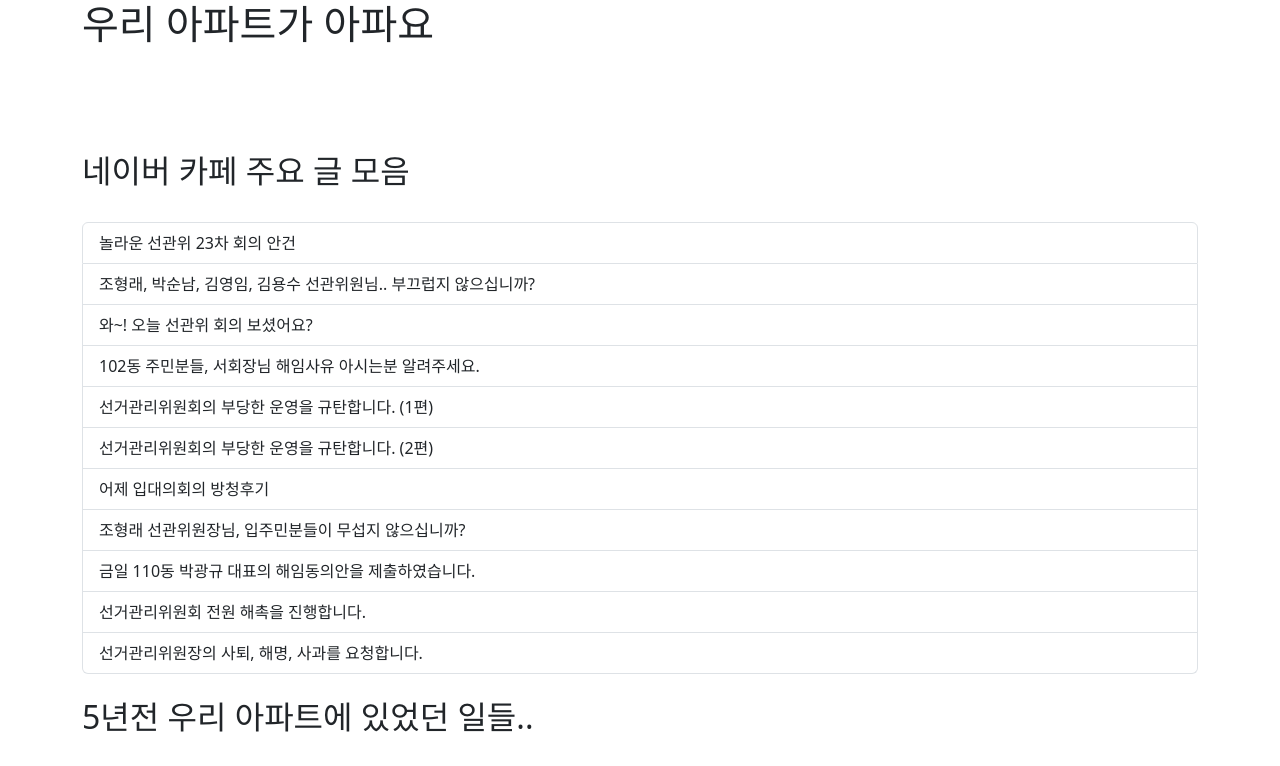
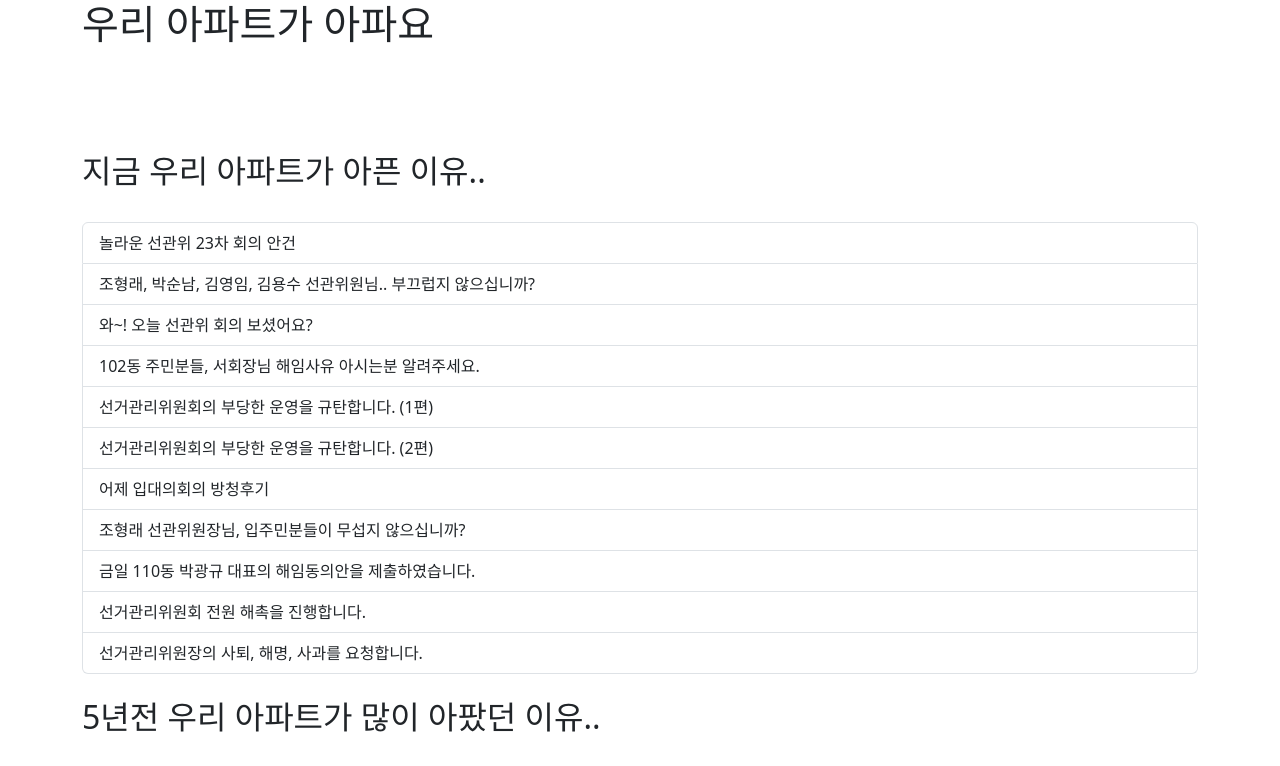
Before and after one commit to csraemianxii/csraemianxii.github.io, a plain HTML site: page index.html in a window 1280 px wide. Shown: the top 766 px of the page. Drawn offline with nearby package versions, Linux system fonts and the light colour scheme.

Commit message:
change title

```diff
--- a/index.html
+++ b/index.html
@@ -13,13 +13,14 @@
 
   <div class="container">
     <h1>우리 아파트가 아파요</h1>
+
     <br /><br />
 
     <div id="kakao-talk-channel-add-button" class="align-left" data-channel-public-id="_xlTAln" data-size="large"
       data-support-multiple-densities="true"></div>
     <br /><br />
 
-    <h2>네이버 카페 주요 글 모음</h2>
+    <h2>지금 우리 아파트가 아픈 이유..</h2>
     <br />
 
     <ul class="list-group">
@@ -50,7 +51,7 @@
     </ul>
     <br />
 
-    <h2>5년전 우리 아파트에 있었던 일들..</h2>
+    <h2>5년전 우리 아파트가 많이 아팠던 이유..</h2>
     <br />
 
 
```
